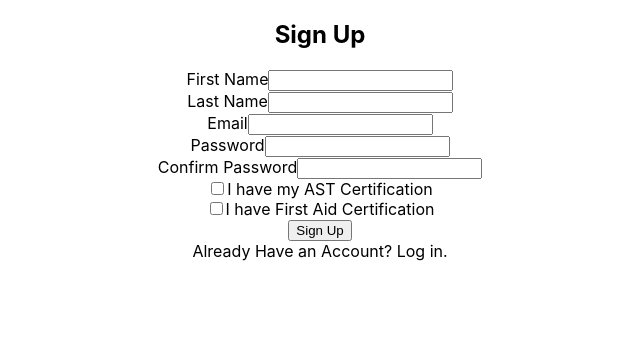
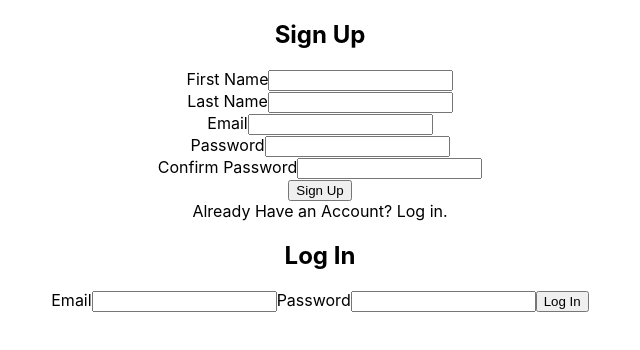
Before and after one commit to Prgrssn/Uptrax, a React (Create React App) app in the folder client/: page / in a window 1280 px wide. Shown: the top 350 px of the page, without its empty margins (320-960 px from the left). Built offline with nearby package versions, Linux system fonts and the light colour scheme; no server answers.

Commit message:
troubleshoot why my connection to firebase is being refused. Will need to resolve this but shifting focus to build out some of the components. Download a tinder card to have match functionality.

```diff
--- a/client/package.json
+++ b/client/package.json
@@ -15,6 +15,7 @@
     "react-dom": "^17.0.2",
     "react-router-dom": "^6.0.2",
     "react-scripts": "4.0.3",
+    "react-tinder-card": "^1.4.5",
     "sass": "^1.43.4",
     "web-vitals": "^1.1.2"
   },
--- a/client/src/App.js
+++ b/client/src/App.js
@@ -1,14 +1,14 @@
 // import { BrowserRouter as Router, Routes, Route } from "react-router-dom";
 import "./App.scss";
+import Login from "./components/Login/Login";
 import Signup from "./components/Signup/Signup";
-import { AuthProvider } from "./contexts/AuthContext";
+// import { AuthProvider } from "./contexts/AuthContext";
 
 function App() {
   return (
     <div className="App">
-      <AuthProvider>
-        <Signup />
-      </AuthProvider>
+      <Signup />
+      <Login />
     </div>
   );
 }
--- a/client/src/components/Login/Login.js
+++ b/client/src/components/Login/Login.js
@@ -0,0 +1,18 @@
+import "./Login.scss";
+
+export default function Login() {
+  return (
+    <article className="login-card">
+      <h2 className="login-card__title">Log In</h2>
+      <form className="login-form">
+        <label className="login-form__label">Email</label>
+        <input type="email" className="login-form__input" />
+
+        <label className="login-form__label">Password</label>
+        <input type="password" className="login-form__input" />
+
+        <button type="submit"> Log In</button>
+      </form>
+    </article>
+  );
+}
--- a/client/src/components/Signup/Signup.js
+++ b/client/src/components/Signup/Signup.js
@@ -1,30 +1,78 @@
-import React, { useRef } from "react";
+import React, { useRef, useState } from "react";
 import { Card, Button, Form } from "react-bootstrap";
-import { useAuth } from "../../contexts/AuthContext";
+import { createUserWithEmailAndPassword } from "firebase/auth";
+// import { useAuth } from "../../contexts/AuthContext";
+import { auth } from "../../firebase";
 import "./Signup.scss";
 
 export default function Signup() {
-  const firstNameRef = useRef();
-  const lastNameRef = useRef();
-  const emailRef = useRef();
-  const passwordRef = useRef();
-  const passwordConfirmRef = useRef();
-  const astRef = useRef();
-  const firstAidRef = useRef();
-  const { signup } = useAuth();
+  // const firstNameRef = useRef();
+  // const lastNameRef = useRef();
+  // const emailRef = useRef();
+  // const passwordRef = useRef();
+  // const passwordConfirmRef = useRef();
+  // const astRef = useRef();
+  // const firstAidRef = useRef();
 
-  const handleSubmit = (event) => {
-    event.preventDefault();
+  // const [signupEmail, setSignupEmail] = useState("");
+  // const [signupPassword, setSignupPassword] = useState("");
+  // const [ast, setAst] = useState("");
+  // const [firstAid, setFirstAid] = useState("");
 
-    signup(emailRef.current.value, passwordRef.current.value);
-  };
+  // const handleSignup = (event) => {
+  //   event.preventDefault();
+
+  //   const user = createUserWithEmailAndPassword(
+  //     auth,
+  //     event.target.email.value,
+  //     event.target.password.value
+  //   )
+  //     .then((userCredential) => {
+  //       const user = userCredential.user;
+  //       console.log(user);
+  //     })
+  //     .catch((err) => console.log(err.code));
+
+  //   console.log(user);
+  // };
 
   return (
     <article className="login">
-      <Card className="login-card">
+      <h2>Sign Up</h2>
+      <form className="form">
+        <section className="form__group">
+          <label>First Name</label>
+          <input type="text" name="firstName" />
+        </section>
+
+        <section className="form__group">
+          <label>Last Name</label>
+          <input type="text" name="lastName" />
+        </section>
+
+        <section className="form__group">
+          <label>Email</label>
+          <input type="email" name="email" />
+        </section>
+
+        <section className="form__group">
+          <label>Password</label>
+          <input type="password" name="password" />
+        </section>
+
+        <section className="form__group">
+          <label>Confirm Password</label>
+          <input type="password" name="passwordConf" />
+        </section>
+
+        <button type="submit" className="form__button">
+          Sign Up
+        </button>
+      </form>
+      {/* <Card className="login-card">
         <Card.Body className="login-card__body">
           <h2 className="login-card__header">Sign Up</h2>
-          <Form className="login-form">
+          <Form className="login-form" onSubmit={handleSignup}>
             <Form.Group id="firstname" className="login-form__group">
               <Form.Label className="login-form__label">First Name</Form.Label>
               <Form.Control
@@ -87,7 +135,7 @@ export default function Signup() {
             <Button type="submit">Sign Up</Button>
           </Form>
         </Card.Body>
-      </Card>
+      </Card> */}
       <div>Already Have an Account? Log in.</div>
     </article>
   );
--- a/client/src/contexts/AuthContext.js
+++ b/client/src/contexts/AuthContext.js
@@ -1,4 +1,8 @@
 import React, { useContext, useEffect, useState } from "react";
+import {
+  createUserWithEmailAndPassword,
+  onAuthStateChanged,
+} from "firebase/auth";
 import { auth } from "../firebase";
 
 const AuthContext = React.createContext();
@@ -11,7 +15,7 @@ export function AuthProvider({ children }) {
   const [currentUser, setCurrentUser] = useState();
 
   function signup(email, password) {
-    return auth.createUserWithEmailAndPassword(email, password);
+    return createUserWithEmailAndPassword(email, password);
   }
 
   useEffect(() => {
```
Also changed, not shown: client/src/components/UserCard/UserCard.js (added), client/src/components/UserCard/UserCard.scss (added), 1 other file (tests, documents, lock files or other folders).
